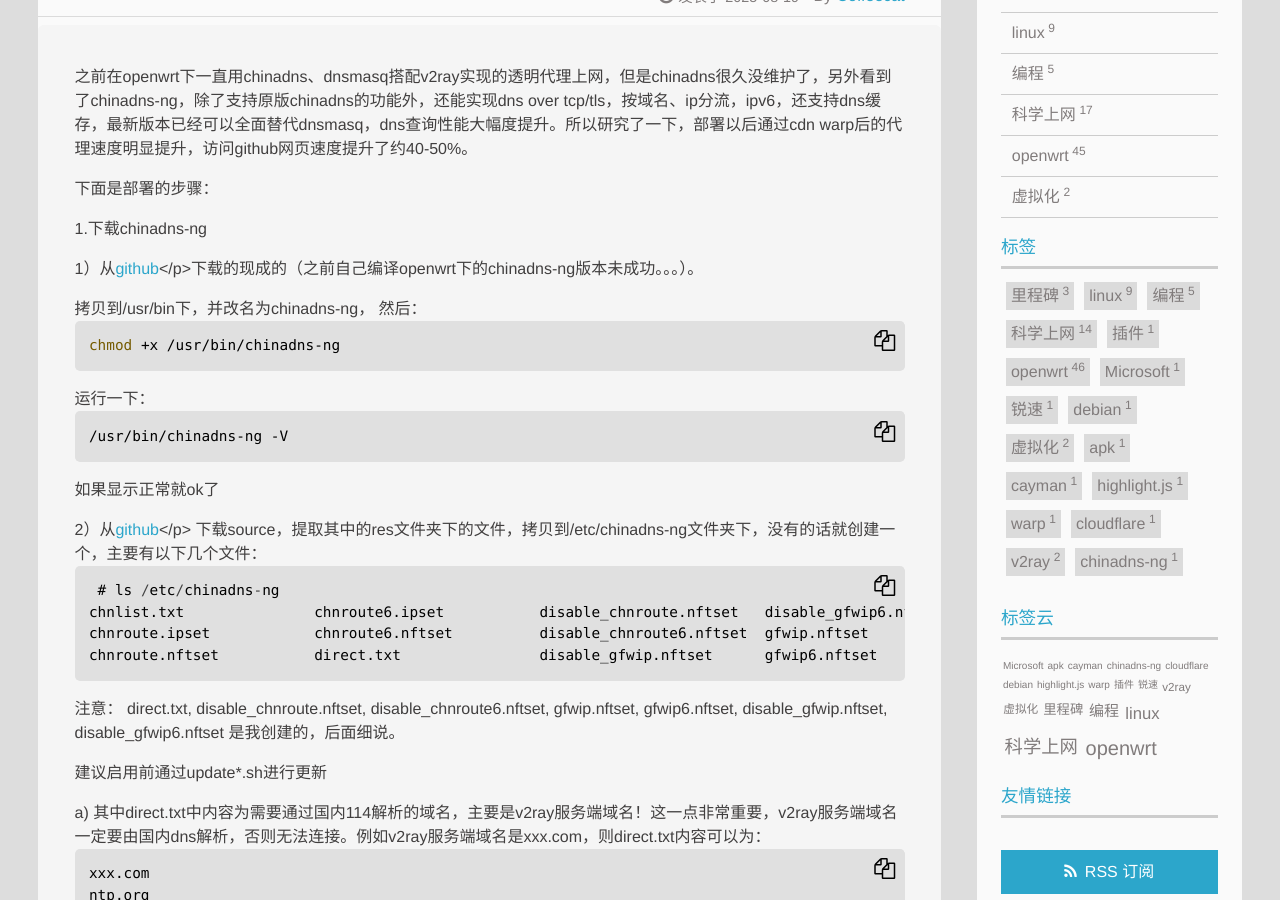
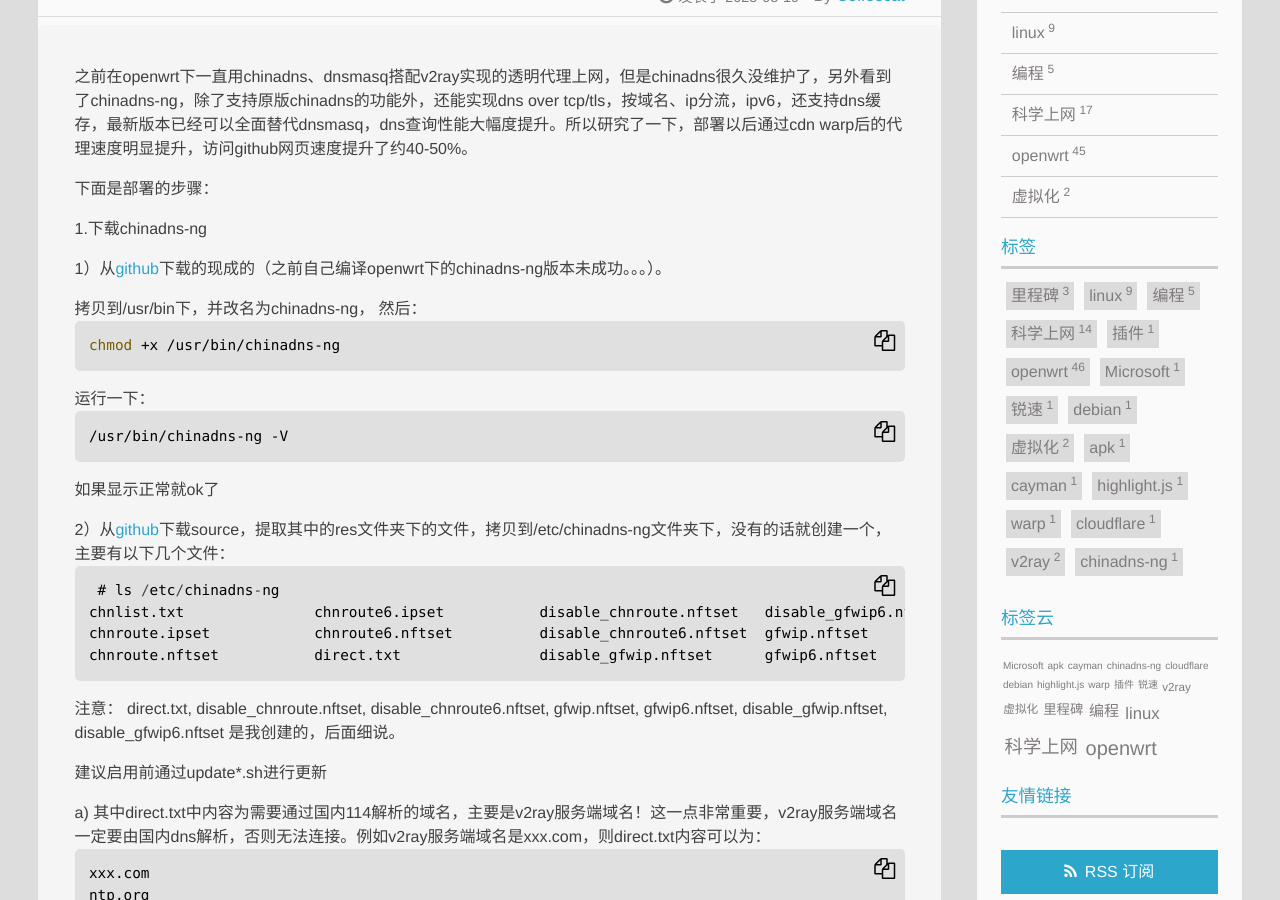
Before and after one commit to jibenfa/jibenfa.github.com, a Jekyll site: the page built from _posts/2025-08-19-E59CA8openwrtE4B88BE4BDBFE794A8chinadns-ngE690ADE9858Dv2rayE5AE9EE78EB0E9808FE6988EE4BBA3E79086.md, in a window 1280 px wide and 900 px high, scrolled down 326 px. Built offline with Jekyll 4.4.1, drawn with Linux system fonts in a browser that asks for light colours.

````diff
--- a/_posts/2025-08-19-E59CA8openwrtE4B88BE4BDBFE794A8chinadns-ngE690ADE9858Dv2rayE5AE9EE78EB0E9808FE6988EE4BBA3E79086.md
+++ b/_posts/2025-08-19-E59CA8openwrtE4B88BE4BDBFE794A8chinadns-ngE690ADE9858Dv2rayE5AE9EE78EB0E9808FE6988EE4BBA3E79086.md
@@ -18,7 +18,7 @@ tags:
 
 1.下载chinadns-ng
 
-1）从<a href="https://github.com/zfl9/chinadns-ng/releases/tag/2025.08.09">github</a></p>下载的现成的（之前自己编译openwrt下的chinadns-ng版本未成功。。。）。
+1）从<a href="https://github.com/zfl9/chinadns-ng/releases/tag/2025.08.09">github</a>下载的现成的（之前自己编译openwrt下的chinadns-ng版本未成功。。。）。
 
 拷贝到/usr/bin下，并改名为chinadns-ng，
 然后：
@@ -31,7 +31,7 @@ chmod +x /usr/bin/chinadns-ng
 ```
 如果显示正常就ok了
 
-2）从<a href="https://github.com/zfl9/chinadns-ng">github</a></p> 下载source，提取其中的res文件夹下的文件，拷贝到/etc/chinadns-ng文件夹下，没有的话就创建一个，主要有以下几个文件：
+2）从<a href="https://github.com/zfl9/chinadns-ng">github</a>下载source，提取其中的res文件夹下的文件，拷贝到/etc/chinadns-ng文件夹下，没有的话就创建一个，主要有以下几个文件：
 
 ```vim
  # ls /etc/chinadns-ng
````
